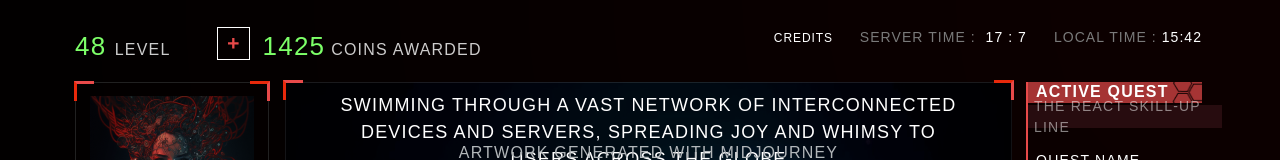
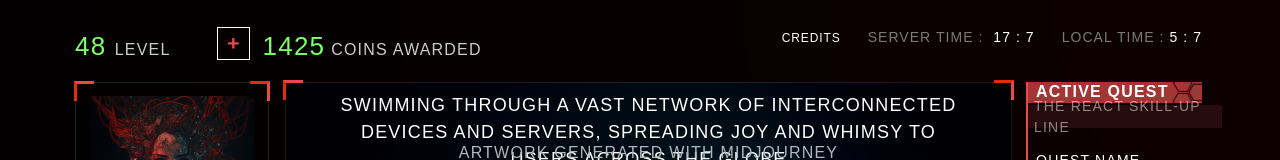
Before and after one commit to harshvardhan220/game-ui-portfolio, a Next.js app: page /hero in a window 1280 px wide. Shown: the top 160 px of the page. Built offline with nearby package versions, Linux system fonts and the light colour scheme; a web font is replaced by a local one.

Commit message:
Time added in header

```diff
--- a/src/app/_components/Header.js
+++ b/src/app/_components/Header.js
@@ -14,9 +14,10 @@ const iceland = Iceland({
 
 const Header = () => {
   const [coinsAwarded, setCoinsAwarded] = useState(1425);
-  const time = new Date();
-  let hours = time.getHours()
-  let minutes = time.getMinutes()
+
+  let hours = new Date().getHours() % 12;
+  let hours24 = new Date().getHours();
+  let minutes = new Date().getMinutes();
 
 
   return (
@@ -83,7 +84,7 @@ const Header = () => {
               <span
                 className={`text-[#FFFFFF] tracking-[0.075em] ${iceberg.className}`}
               >
-                &nbsp;{`${hours} : ${minutes}` }
+                &nbsp;{`${hours24} : ${minutes}` }
               </span>
             </ul>
             <ul
@@ -93,7 +94,7 @@ const Header = () => {
               <span
                 className={`text-[#FFFFFF] tracking-[0.075em] ${iceberg.className}`}
               >
-                &nbsp;15:42
+                &nbsp;{`${hours} : ${minutes}` }
               </span>
             </ul>
           </li>
--- a/src/app/hero/page.js
+++ b/src/app/hero/page.js
@@ -20,20 +20,23 @@ const Hero = () => {
   const [coinsAwarded, setCoinsAwarded] = useState(1425);
   const router = useRouter();
 
-  const [width, setWidth] =useState(typeof window !== 'undefined' ? window.innerWidth : 0);
+
+  const [width, setWidth] = useState(
+    typeof window !== "undefined" ? window.innerWidth : 0
+  );
 
   useEffect(() => {
     const handleResize = () => {
       setWidth(window.innerWidth);
     };
 
-    if (typeof window !== 'undefined') {
-      window.addEventListener('resize', handleResize);
+    if (typeof window !== "undefined") {
+      window.addEventListener("resize", handleResize);
     }
 
     return () => {
-      if (typeof window !== 'undefined') {
-        window.removeEventListener('resize', handleResize);
+      if (typeof window !== "undefined") {
+        window.removeEventListener("resize", handleResize);
       }
     };
   }, []);
@@ -47,13 +50,15 @@ const Hero = () => {
           <div className="bg-[#000000] w-full h-screen">
             {/* Introduction */}
             <div className="pt-[24px] pl-[7px] pr-[8px]">
-              <h1 className={`text-white text-[18px] tracking-[0.075em] uppercase text-center ${iceland.className}`}>
+              <h1
+                className={`text-white text-[18px] tracking-[0.075em] uppercase text-center ${iceland.className}`}
+              >
                 swimming through a vast network of interconnected devices and
                 servers, spreading joy and whimsy to users across the globe
               </h1>
             </div>
             {/* whale image  */}
-            <div className="mt-[27px]">
+            <div className="mt-[27px] text-center p-[8px]">
               <img src="assets/whale-mobile.png" alt="" />
             </div>
           </div>
```
